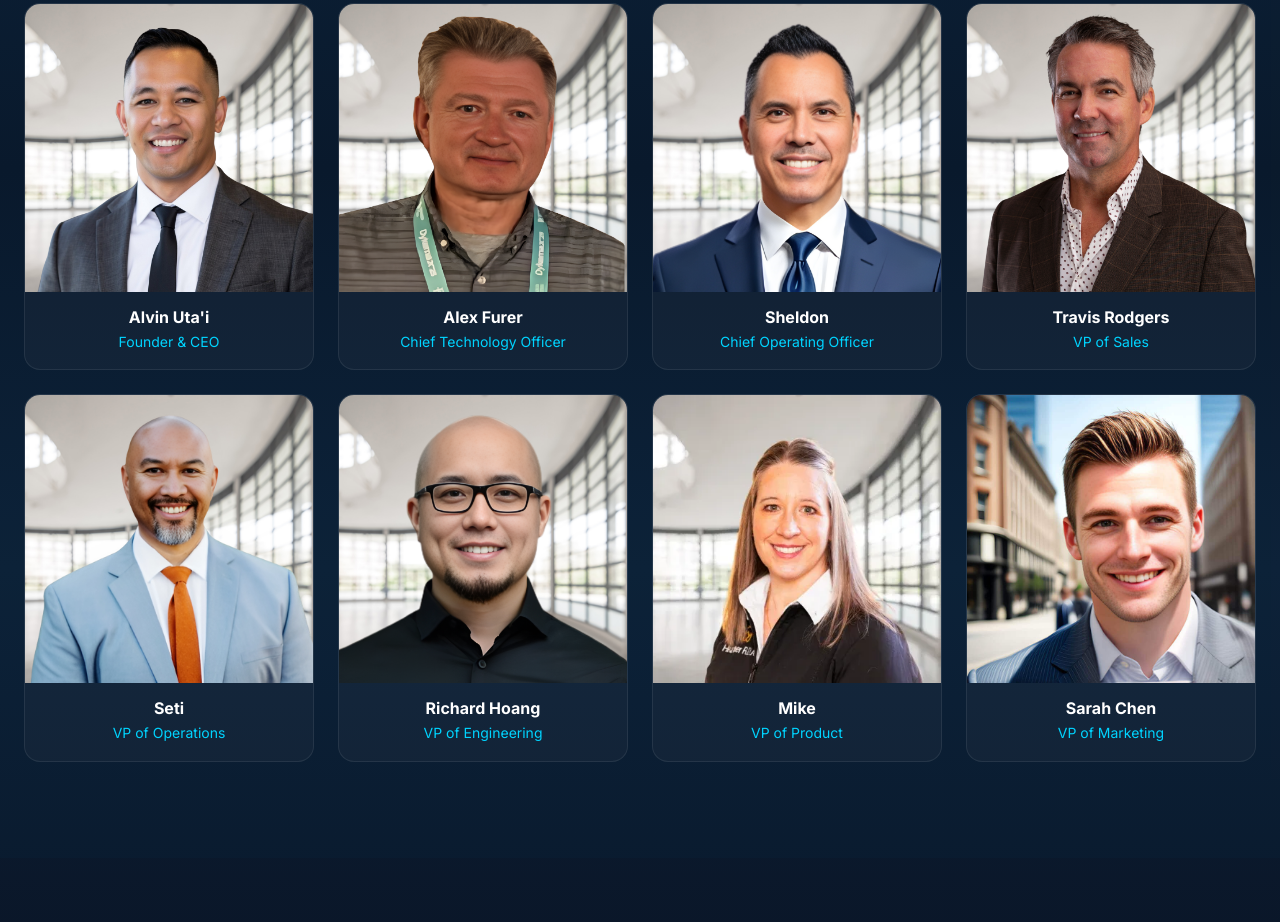
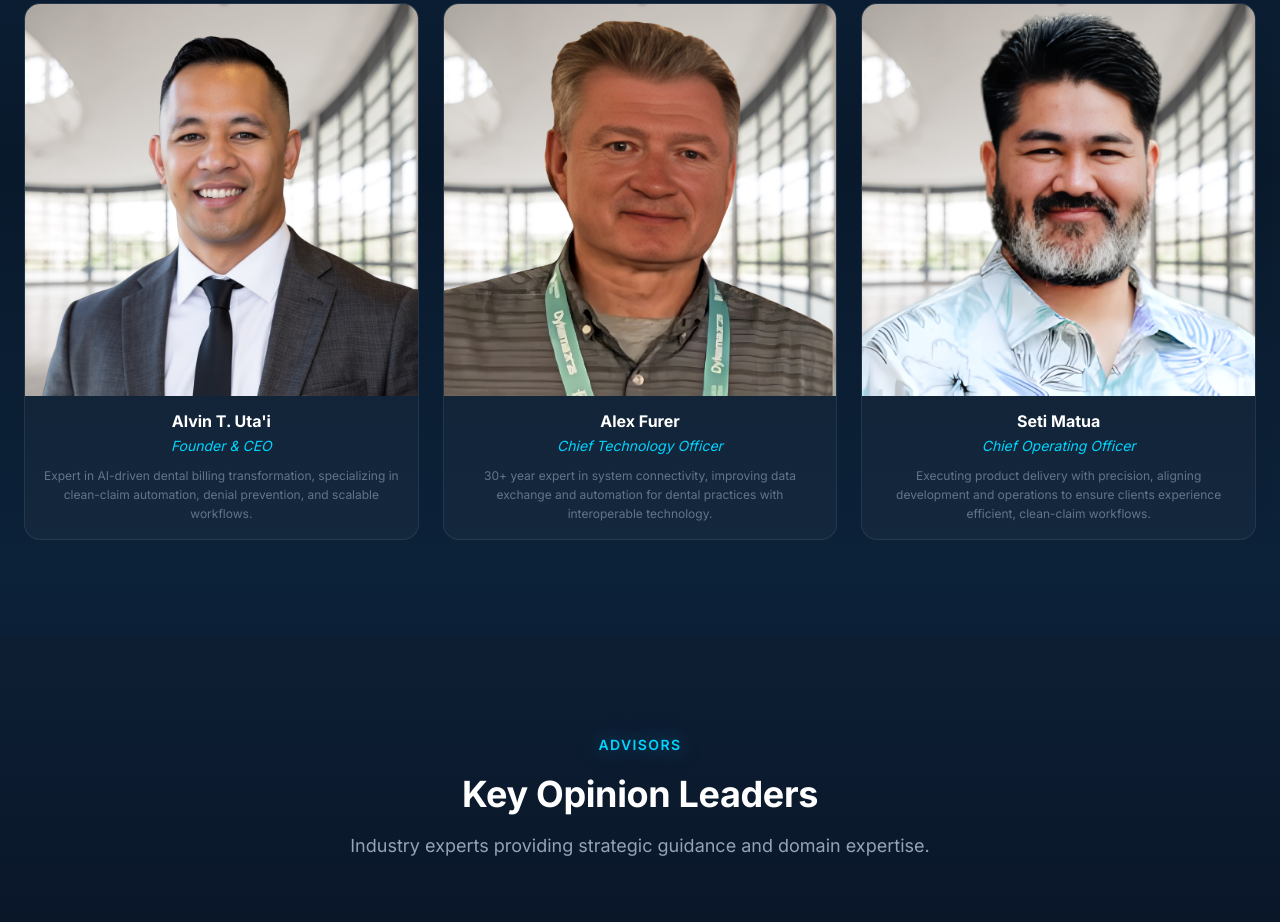
Before and after one commit to jaymdenn/elite-dental-force-website, a plain HTML site: page pages/company.html in a window 1280 px wide. Shown: the part 3032-3954 px from the top of the page. Drawn offline with Linux system fonts and the light colour scheme.

Commit message:
Update executive team cards to match provided info
- Alvin T. Uta'i: Founder & CEO with AI billing transformation bio
- Alex Furer: CTO with 30+ year system connectivity expertise
- Seti Matua: COO with product delivery and operations bio
- Changed to 3-column grid for executive focus
- Added detailed bios under each role

🤖 Generated with [Claude Code](https://claude.com/claude-code)

Co-Authored-By: Claude <noreply@anthropic.com>

```diff
--- a/pages/company.html
+++ b/pages/company.html
@@ -486,14 +486,15 @@
           <p>Experienced leaders driving innovation in dental revenue technology.</p>
         </div>
 
-        <div class="team-grid">
+        <div class="team-grid" style="grid-template-columns: repeat(3, 1fr);">
           <div class="team-card">
             <div class="team-card-image">
-              <img src="../images/team/alvin-utai.png" alt="Alvin Uta'i">
+              <img src="../images/team/alvin-utai.png" alt="Alvin T. Uta'i">
             </div>
             <div class="team-card-info">
-              <h4>Alvin Uta'i</h4>
-              <p>Founder & CEO</p>
+              <h4>Alvin T. Uta'i</h4>
+              <p style="font-style: italic; margin-bottom: var(--space-2);">Founder & CEO</p>
+              <p style="font-size: var(--text-xs); color: var(--color-text-muted); margin: 0;">Expert in AI-driven dental billing transformation, specializing in clean-claim automation, denial prevention, and scalable workflows.</p>
             </div>
           </div>
 
@@ -503,67 +504,19 @@
             </div>
             <div class="team-card-info">
               <h4>Alex Furer</h4>
-              <p>Chief Technology Officer</p>
+              <p style="font-style: italic; margin-bottom: var(--space-2);">Chief Technology Officer</p>
+              <p style="font-size: var(--text-xs); color: var(--color-text-muted); margin: 0;">30+ year expert in system connectivity, improving data exchange and automation for dental practices with interoperable technology.</p>
             </div>
           </div>
 
           <div class="team-card">
             <div class="team-card-image">
-              <img src="../images/team/sheldon.png" alt="Sheldon">
+              <img src="../images/team/seti-matua.png" alt="Seti Matua">
             </div>
             <div class="team-card-info">
-              <h4>Sheldon</h4>
-              <p>Chief Operating Officer</p>
-            </div>
-          </div>
-
-          <div class="team-card">
-            <div class="team-card-image">
-              <img src="../images/team/travis-rodgers.png" alt="Travis Rodgers">
-            </div>
-            <div class="team-card-info">
-              <h4>Travis Rodgers</h4>
-              <p>VP of Sales</p>
-            </div>
-          </div>
-
-          <div class="team-card">
-            <div class="team-card-image">
-              <img src="../images/team/seti.png" alt="Seti">
-            </div>
-            <div class="team-card-info">
-              <h4>Seti</h4>
-              <p>VP of Operations</p>
-            </div>
-          </div>
-
-          <div class="team-card">
-            <div class="team-card-image">
-              <img src="../images/team/richard-hoang.png" alt="Richard Hoang">
-            </div>
-            <div class="team-card-info">
-              <h4>Richard Hoang</h4>
-              <p>VP of Engineering</p>
-            </div>
-          </div>
-
-          <div class="team-card">
-            <div class="team-card-image">
-              <img src="../images/team/mike.webp" alt="Mike">
-            </div>
-            <div class="team-card-info">
-              <h4>Mike</h4>
-              <p>VP of Product</p>
-            </div>
-          </div>
-
-          <div class="team-card">
-            <div class="team-card-image">
-              <img src="../images/team/portrait-1.jpg" alt="Team Member">
-            </div>
-            <div class="team-card-info">
-              <h4>Sarah Chen</h4>
-              <p>VP of Marketing</p>
+              <h4>Seti Matua</h4>
+              <p style="font-style: italic; margin-bottom: var(--space-2);">Chief Operating Officer</p>
+              <p style="font-size: var(--text-xs); color: var(--color-text-muted); margin: 0;">Executing product delivery with precision, aligning development and operations to ensure clients experience efficient, clean-claim workflows.</p>
             </div>
           </div>
         </div>
```
Also changed, not shown: images/team/seti-matua.png (added).
